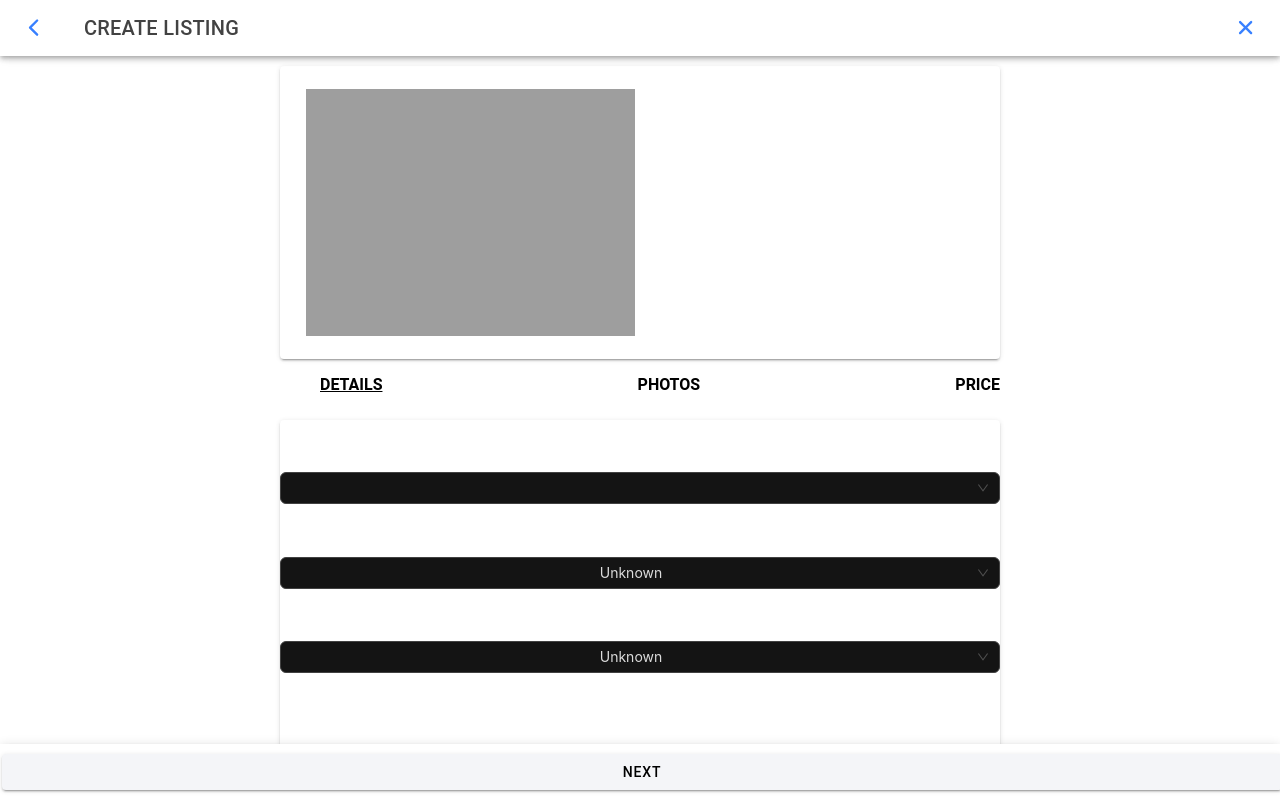
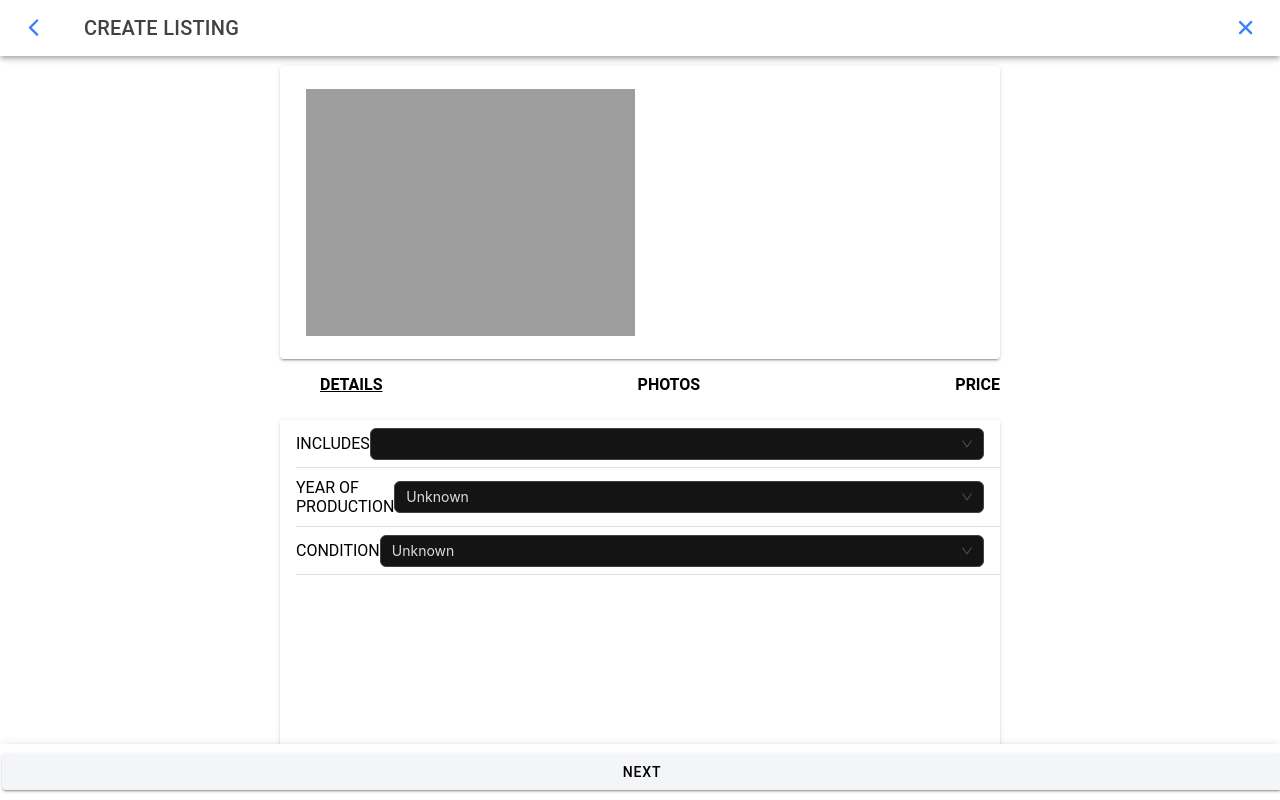
Before and after one commit to bucky-badger-gesmer/watches-exercise-ii, a React (Vite) app: page /home in a window 1280 px wide. Built offline with nearby package versions, Linux system fonts and the light colour scheme.

Commit message:
fix: create listing component

```diff
--- a/src/pages/CreateListing.tsx
+++ b/src/pages/CreateListing.tsx
@@ -1,4 +1,4 @@
-import { IonCard } from "@ionic/react";
+import { IonCard, IonItem, IonLabel } from "@ionic/react";
 import { ConfigProvider, Select, theme } from "antd";
 
 const CreateListing: React.FC = () => {
@@ -22,8 +22,8 @@ const CreateListing: React.FC = () => {
 
   return (
     <IonCard style={{ width: "100%", height: 500 }}>
-      <>
-        <h3 style={{ textAlign: "left", color: "white" }}>Includes</h3>
+      <IonItem>
+        <IonLabel>INCLUDES</IonLabel>
         <ConfigProvider
           theme={{
             algorithm: theme.darkAlgorithm,
@@ -42,11 +42,9 @@ const CreateListing: React.FC = () => {
             ]}
           />
         </ConfigProvider>
-      </>
-      <>
-        <h3 style={{ textAlign: "left", color: "white" }}>
-          Year of Production
-        </h3>
+      </IonItem>
+      <IonItem>
+        <IonLabel>YEAR OF PRODUCTION</IonLabel>
         <ConfigProvider
           theme={{
             algorithm: theme.darkAlgorithm,
@@ -58,9 +56,10 @@ const CreateListing: React.FC = () => {
             options={options}
           />
         </ConfigProvider>
-      </>
-      <>
-        <h3 style={{ textAlign: "left", color: "white" }}>Condition</h3>
+      </IonItem>
+
+      <IonItem>
+        <IonLabel>CONDITION</IonLabel>
         <ConfigProvider
           theme={{
             algorithm: theme.darkAlgorithm,
@@ -85,7 +84,7 @@ const CreateListing: React.FC = () => {
             ]}
           />
         </ConfigProvider>
-      </>
+      </IonItem>
     </IonCard>
   );
 };
```
